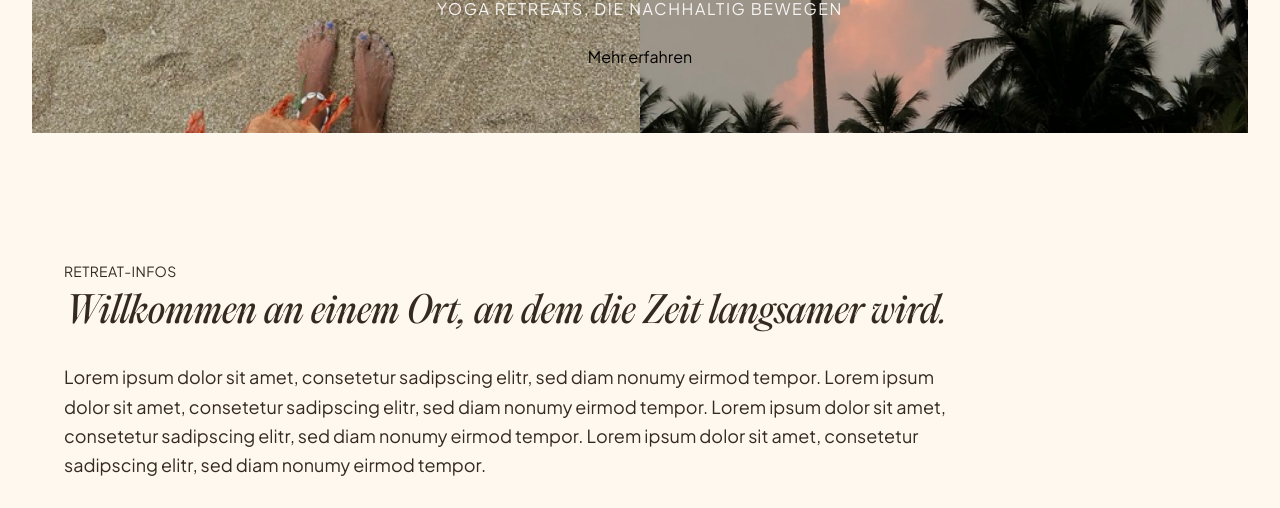
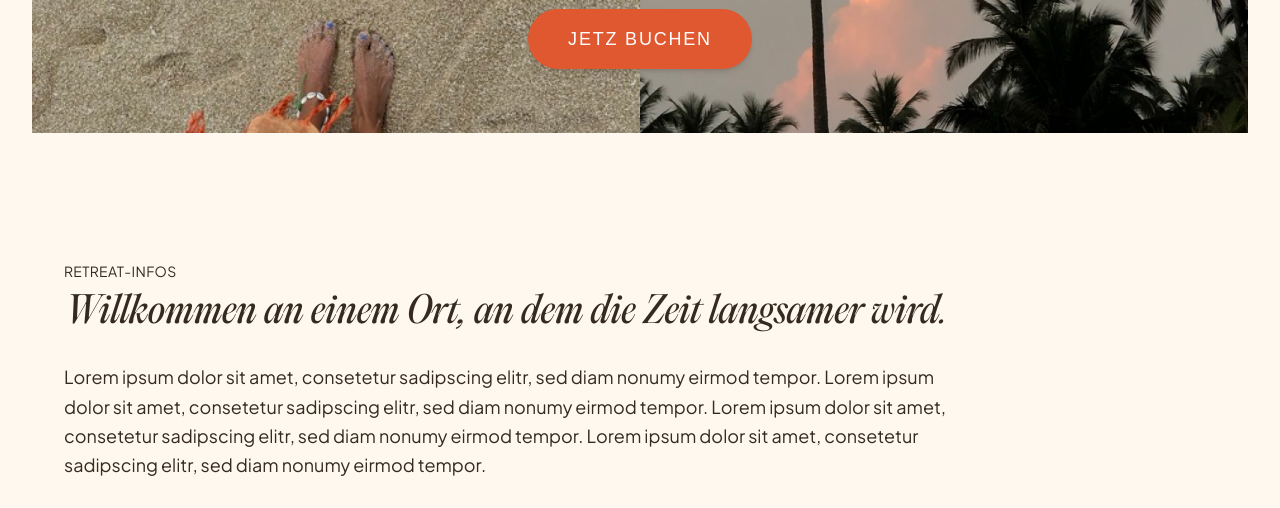
Before and after one commit to carmaretreats/retreats, an Astro site: page /retreats in a window 1280 px wide. Shown: the part 592-1100 px from the top of the page. Built offline with nearby package versions, Linux system fonts and the light colour scheme; Astro itself is replaced by a stand-in of ours; a web font is replaced by a local one.

Commit message:
Update CTA

```diff
--- a/src/components/CTA.astro
+++ b/src/components/CTA.astro
@@ -1,16 +1,28 @@
 ---
-export interface Props { href?: string; label?: string }
-const { href = '#kontakt', label = 'Mehr erfahren' } = Astro.props;
+const {
+  href = '#kontakt',
+  label = 'Jetz Buchen',
+  color = 'orange',
+} = Astro.props;
+
+const base =
+  'inline-block rounded-full uppercase font-sora text-white tracking-widest text-base md:text-lg px-10 py-4 shadow-md transition-colors duration-300 focus:outline-none focus:ring-2 focus:ring-offset-2 focus:ring-offset-cream-bg';
+
+const colors = {
+  brown: 'bg-[var(--color-paper-brown)] hover:bg-[#6f2f23] focus:ring-[var(--color-paper-brown)]',
+  orange: 'bg-[var(--color-accent-orange)] hover:bg-[#bb421d] focus:ring-[var(--color-accent-orange)]',
+  green: 'bg-[var(--color-accent-green-hover)] hover:bg-[#4d6f56] focus:ring-[var(--color-accent-green-hover)]',
+};
+
+const buttonClass = `${base} ${colors[color]}`;
 ---
+
 <a
-  href="#kontakt"
+  href={href}
   @click.prevent="
-    closeMenu();
-    setTimeout(() => {
-      document.querySelector('#kontakt')?.scrollIntoView({ behavior: 'smooth' });
-    }, 500)
+    document.querySelector(href)?.scrollIntoView({ behavior: 'smooth' });
   "
-  class="..."
+  class={buttonClass}
 >
-  Mehr erfahren
+  {label}
 </a>
--- a/src/components/MobileNav.astro
+++ b/src/components/MobileNav.astro
@@ -1,13 +1,11 @@
 ---
-const { isMobile = false } = Astro.props;
-import Cta from './Cta.astro';
 ---
 <nav aria-label="Mobile navigation">
   <ul class="mobile-links">
     <li><a href="/retreats" @click.prevent="closeMenu(); location.href='/retreats'">Retreats</a></li>
-    <li><a href="/unterkunft" @click.prevent="closeMenu(); location.href='/unterkunft'">Unterkunft</a></li>
+    <li><a href="/unterkunft" @click.prevent="closeMenu(); location.href='/unterkunft'">Unterkunft/Preise</a></li>
     <li><a href="/tagesablauf" @click.prevent="closeMenu(); location.href='/tagesablauf'">Tagesablauf</a></li>
     <li><a href="/uber-uns" @click.prevent="closeMenu(); location.href='/uber-uns'">Über uns</a></li>
-    <li><Cta /></li>
+    <li><a href="#kontakt" @click.prevent="closeMenu(); location.href='#kontakt'">Kontakt</a></li>
   </ul>
 </nav>
```
